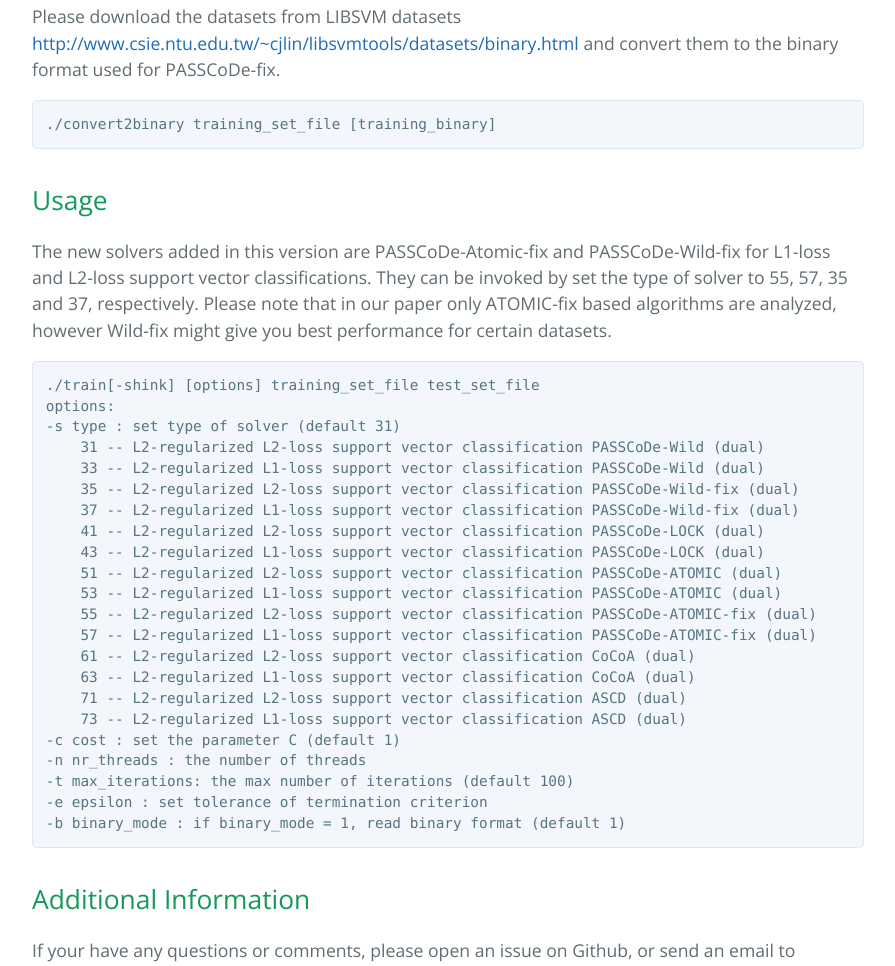
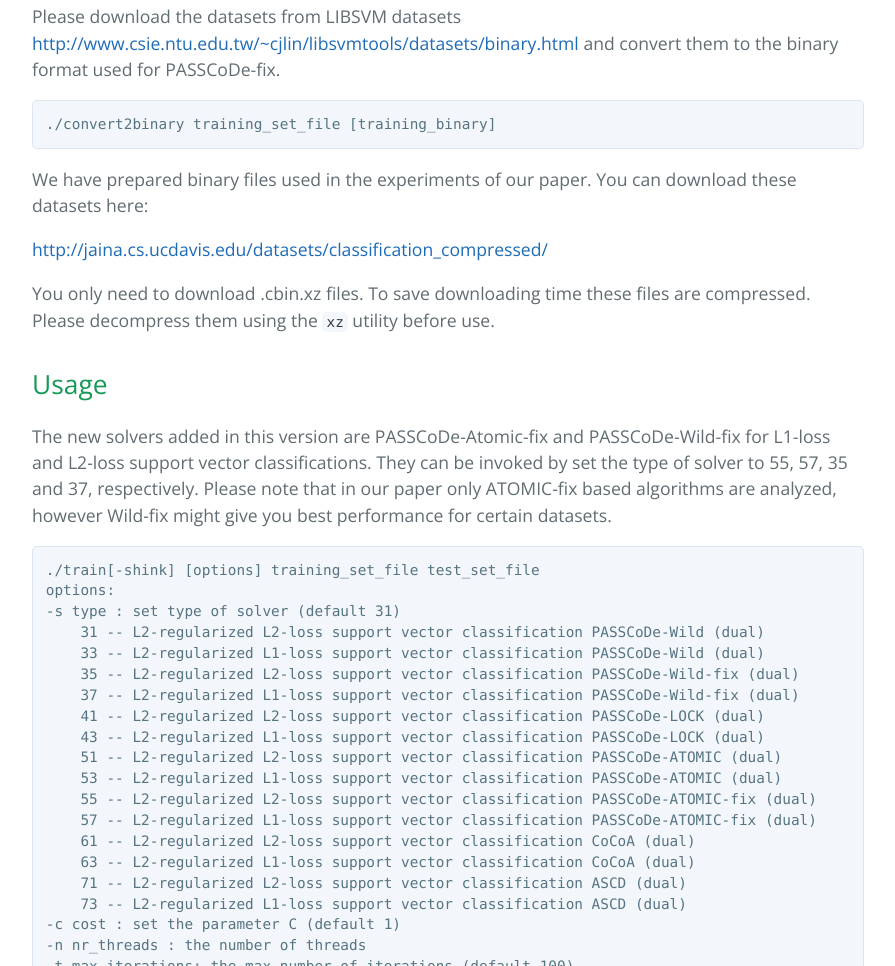
Before and after one commit to huanzhang12/passcode-fix, a plain HTML site: page index.html in a window 1280 px wide. Shown: the part 1162-2128 px from the top of the page, without its empty margins (192-1087 px from the left). Drawn offline with nearby package versions, Linux system fonts and the light colour scheme.

Commit message:
Create gh-pages branch via GitHub

```diff
--- a/index.html
+++ b/index.html
@@ -63,6 +63,14 @@ and convert them to the binary format used for PASSCoDe-fix. </p>
 <pre><code>./convert2binary training_set_file [training_binary]
 </code></pre>
 
+<p>We have prepared binary files used in the experiments of our paper.
+You can download these datasets here:</p>
+
+<p><a href="http://jaina.cs.ucdavis.edu/datasets/classification_compressed/">http://jaina.cs.ucdavis.edu/datasets/classification_compressed/</a></p>
+
+<p>You only need to download .cbin.xz files. To save downloading time these files
+are compressed. Please decompress them using the <code>xz</code> utility before use.</p>
+
 <h2>
 <a id="usage" class="anchor" href="#usage" aria-hidden="true"><span aria-hidden="true" class="octicon octicon-link"></span></a>Usage</h2>
 
```
Also changed, not shown: params.json (+1 -1 lines).
